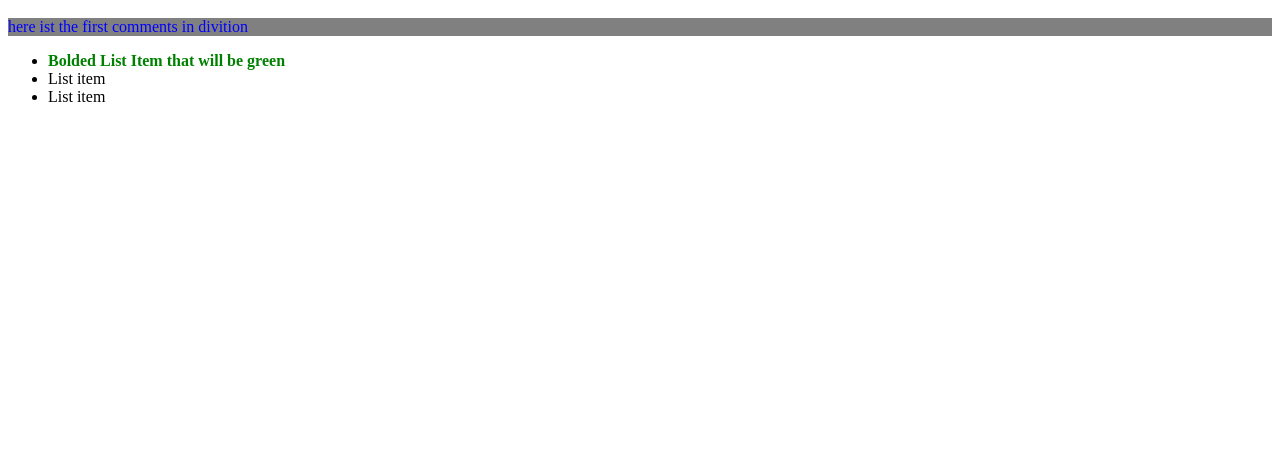
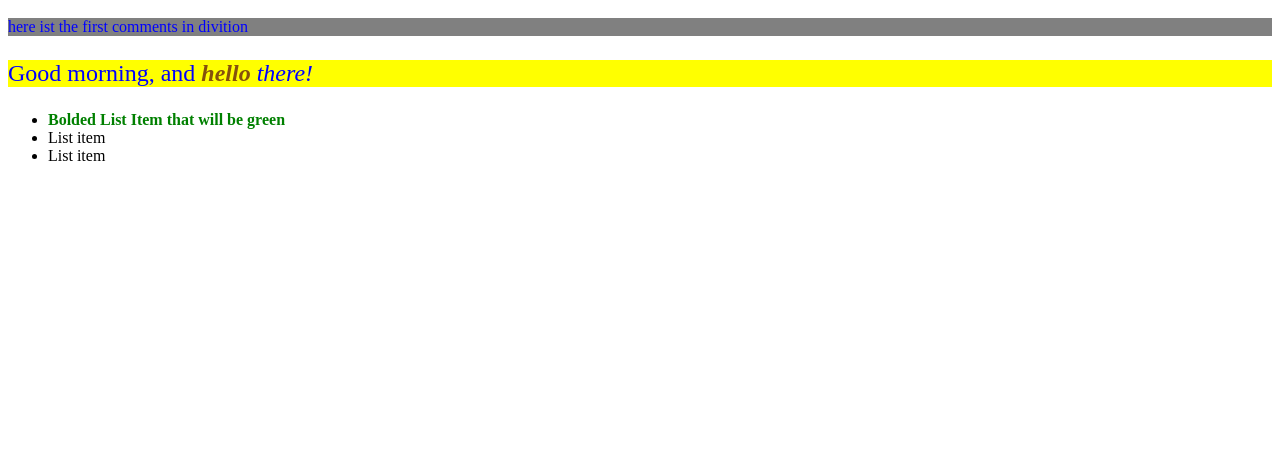
Before and after one commit to Frepacha/Day1-CSS, a plain HTML site: page index.html in a window 1280 px wide. Shown: the part 350-800 px from the top of the page. Drawn offline with Linux system fonts and the light colour scheme.

Commit message:
i add a paragraph

```diff
--- a/index.html
+++ b/index.html
@@ -17,7 +17,7 @@
     <p>Some paragraph text<b>Nested  bold text will be red </b></p>
     <h1 class="alert">Even bigger Alert!</h1>
     <div id="comments">here ist the first comments in divition</div>
-
+    <p>Good morning, and <i><b>hello</b> there!</i></p>
     <ul>
         <li><b>Bolded List Item that will be green</b></li>
         <li>List item</li>
```
